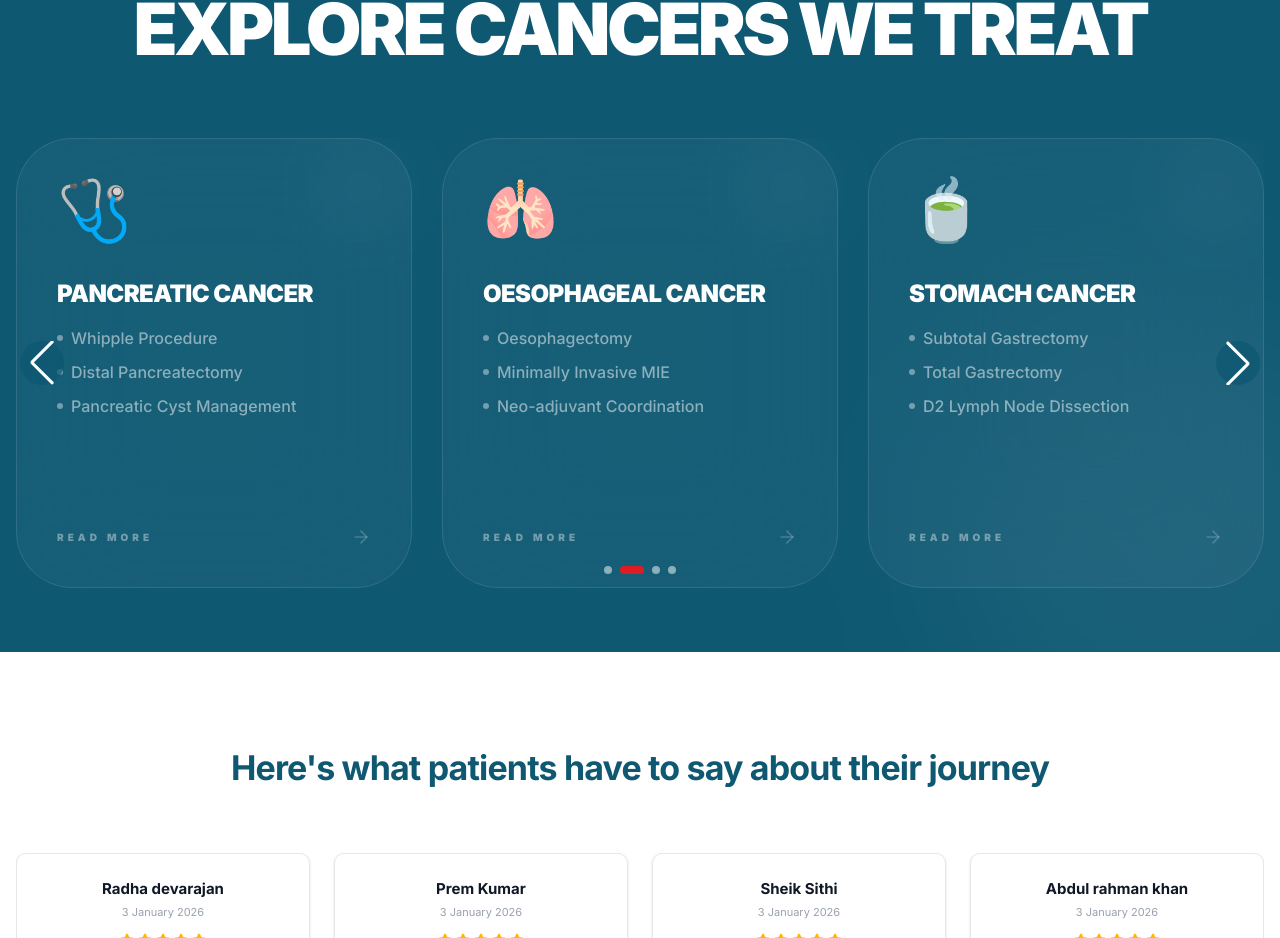
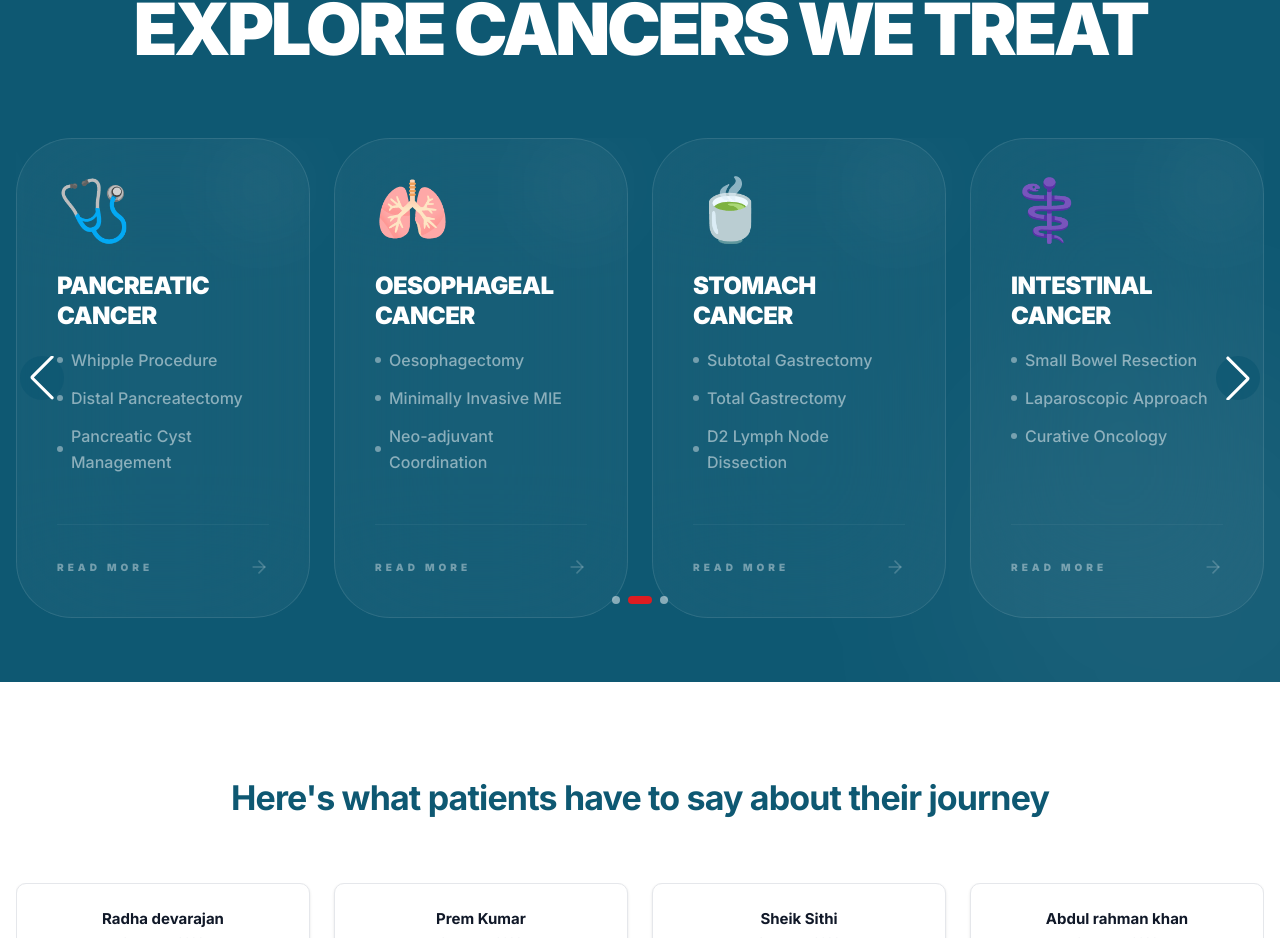
Before and after one commit to yakash4658r/Aravind_mano, a React (Vite) app: page /#/ in a window 1280 px wide. Shown: the part 3367-4305 px from the top of the page. Built offline with nearby package versions, Linux system fonts and the light colour scheme.

Commit message:
UI: Finalized Cancers section with 4-card row slider and premium card design

```diff
--- a/src/pages/Home.tsx
+++ b/src/pages/Home.tsx
@@ -12,6 +12,7 @@ import {
   CANCERS,
   FAQ_ITEMS,
   PLACEHOLDERS,
+  resolveAssetPath,
 } from "../data/siteData";
 import { ArrowRight, CheckCircle } from "lucide-react";
 import { Swiper, SwiperSlide } from "swiper/react";
@@ -155,15 +156,15 @@ const CancersSection: React.FC = () => (
       <div className="relative cancer-swiper-container">
         <Swiper
           modules={[Navigation, Pagination, Autoplay]}
-          spaceBetween={30}
+          spaceBetween={24}
           slidesPerView={1}
           navigation
           pagination={{ clickable: true }}
           autoplay={{ delay: 4000, disableOnInteraction: false }}
           breakpoints={{
-            640: { slidesPerView: 1.5 },
-            768: { slidesPerView: 2 },
+            640: { slidesPerView: 2 },
             1024: { slidesPerView: 3 },
+            1280: { slidesPerView: 4 },
           }}
           className="pb-16"
         >
@@ -171,30 +172,30 @@ const CancersSection: React.FC = () => (
             <SwiperSlide key={i} className="h-auto">
               <Link
                 to={cancer.href}
-                className="group relative block h-[450px] transition-all duration-300"
+                className="group relative block h-[480px] transition-all duration-300"
                 aria-label={cancer.title}
               >
-                <div className="h-full bg-white/[0.04] backdrop-blur-3xl border border-white/10 rounded-[3.5rem] p-10 hover:bg-white/[0.1] hover:border-white/40 transition-all duration-500 hover:shadow-[0_40px_100px_-30px_rgba(0,0,0,0.5)] flex flex-col">
+                <div className="h-full bg-white/[0.04] backdrop-blur-3xl border border-white/10 rounded-[3.5rem] p-8 md:p-10 hover:bg-white/[0.1] hover:border-white/40 transition-all duration-500 hover:shadow-[0_40px_100px_-30px_rgba(0,0,0,0.5)] flex flex-col text-center md:text-left">
                   <div className="absolute top-0 right-0 w-24 h-24 bg-white/5 rounded-full blur-2xl group-hover:bg-white/20 transition-colors" />
 
                   <div className="relative z-10 flex flex-col h-full">
-                    <div className="text-6xl mb-10 transform origin-left">
+                    <div className="text-6xl mb-8 transform origin-left flex justify-center md:justify-start">
                       {cancer.icon}
                     </div>
                     <h3 className="font-black text-white text-2xl mb-4 tracking-tight leading-tight uppercase">
                       {cancer.title}
                     </h3>
 
-                    <ul className="text-white/50 text-base leading-relaxed mb-10 group-hover:text-white/80 transition-colors font-medium space-y-2 flex-1">
+                    <ul className="text-white/50 text-base leading-relaxed mb-10 group-hover:text-white/80 transition-colors font-medium space-y-3 flex-1">
                       {cancer.points.map((pt, j) => (
-                        <li key={j} className="flex items-center gap-2">
+                        <li key={j} className="flex items-center gap-2 justify-center md:justify-start">
                           <span className="w-1.5 h-1.5 rounded-full bg-white/40 shrink-0" />
                           {pt}
                         </li>
                       ))}
                     </ul>
 
-                    <div className="mt-auto inline-flex items-center justify-between pt-8 transition-colors">
+                    <div className="mt-auto inline-flex items-center justify-between pt-8 transition-colors border-t border-white/5">
                       <div className="text-[10px] font-black text-white/40 group-hover:text-white uppercase tracking-[0.4em] transition-all">
                         READ MORE
                       </div>
```
